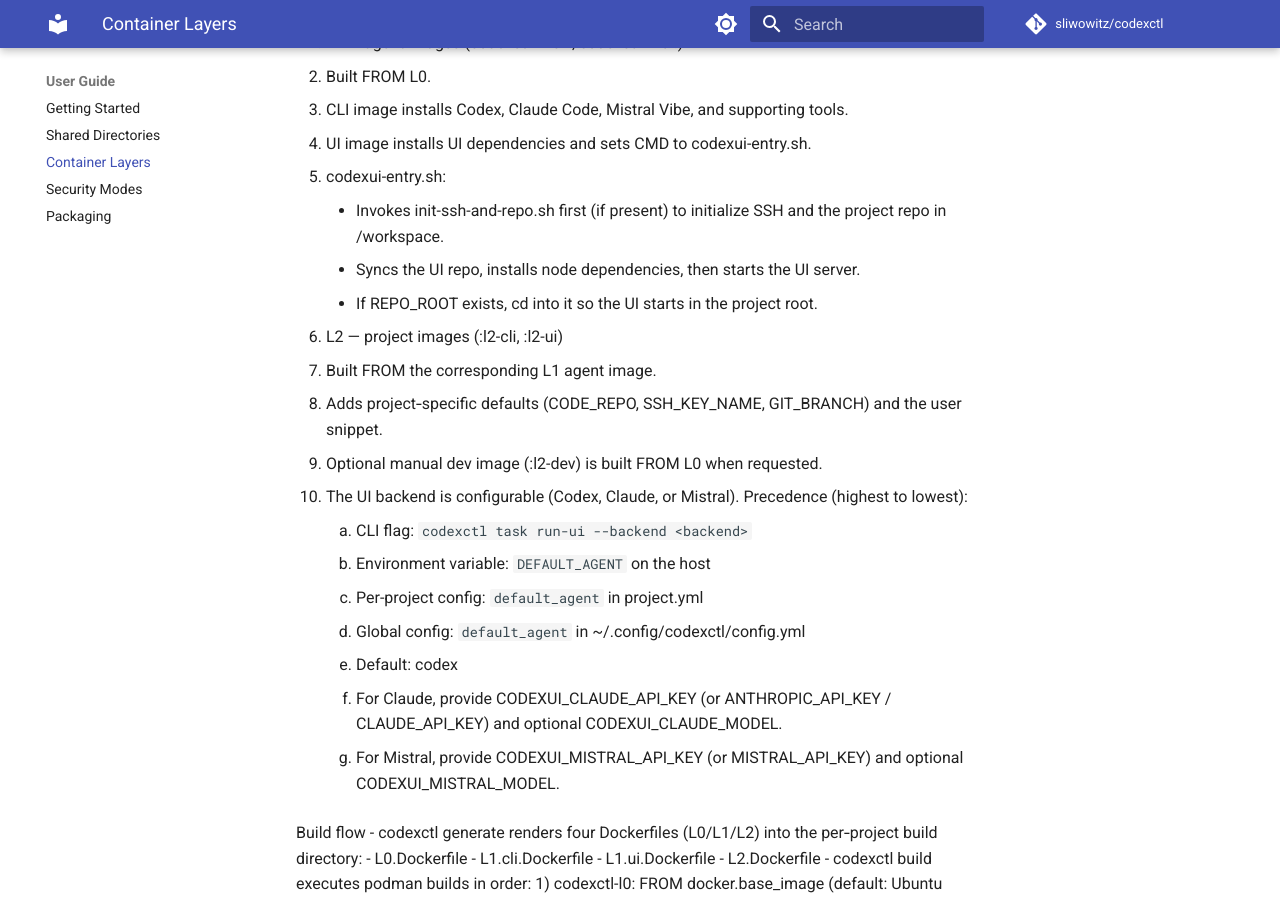
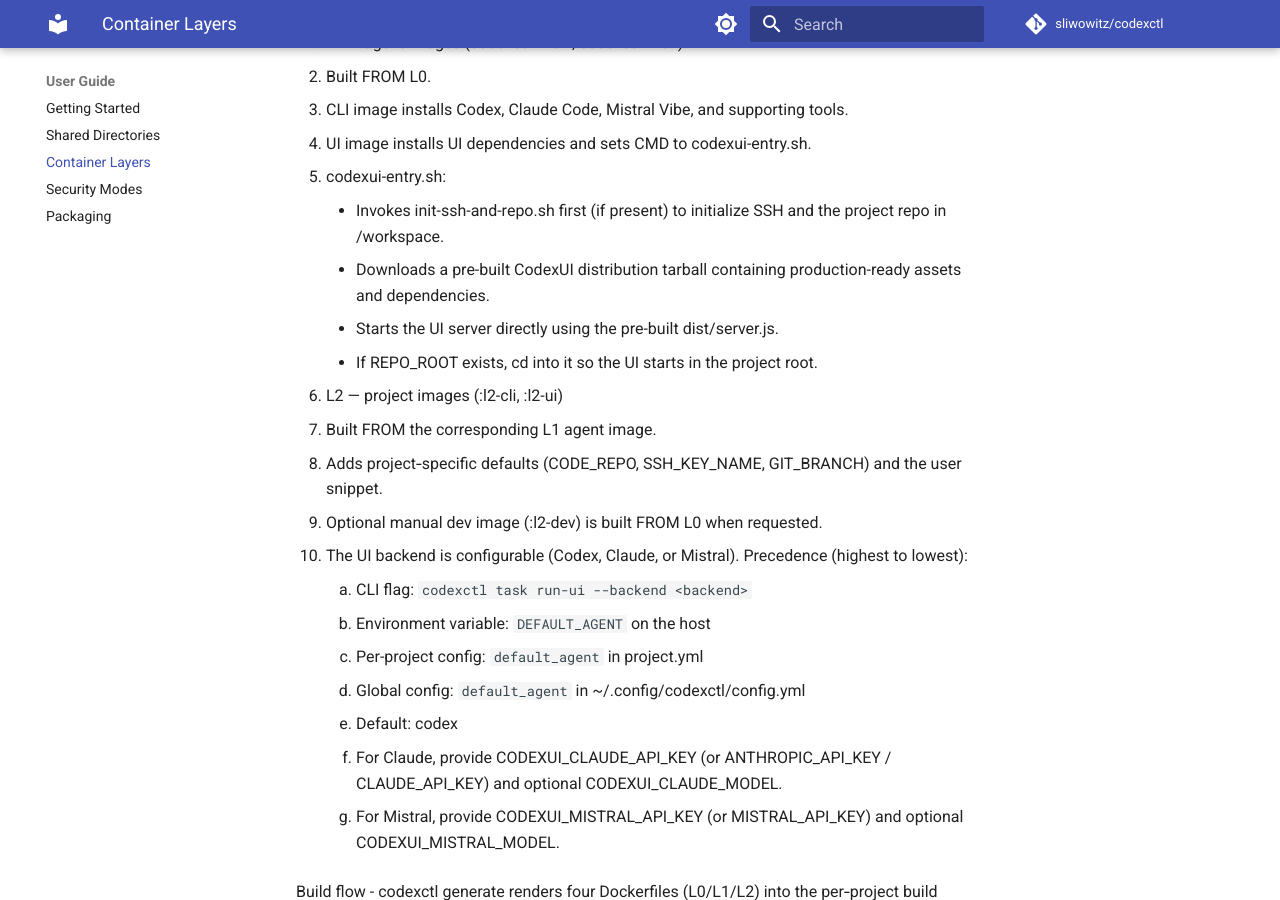
Before and after one commit to sliwowitz/luskctl, an MkDocs documentation site: the page built from docs/CONTAINER_LAYERS.md, in a window 1280 px wide and 900 px high, scrolled down 476 px. Built offline with MkDocs 1.6.1 and Material for MkDocs 9.7.7, drawn with Linux system fonts in a browser that asks for light colours; comment, search, counter and statistics services are not loaded.

Commit message:
feat: load UI from tarball instead of dev repo
This commit implements the new approach to load the CodexUI from pre-built
distribution tarballs instead of cloning and building from the dev repository.

Key changes:
- Replace git clone + npm install with tarball download and extraction
- Remove git dependency from UI Dockerfile (no longer needed)
- Add curl dependency for downloading tarballs
- Simplify UI startup to use pre-built dist/server.js
- Update documentation to reflect new approach

Benefits:
- Significantly faster container startup (no git clone, no npm install)
- More reliable (uses pre-built production assets)
- Smaller container size (no git, no dev dependencies)
- Better security (no arbitrary code execution during build)

Generated by Mistral Vibe.
Co-Authored-By: Mistral Vibe <vibe@mistral.ai>

```diff
--- a/docs/CONTAINER_LAYERS.md
+++ b/docs/CONTAINER_LAYERS.md
@@ -20,7 +20,8 @@
    - UI image installs UI dependencies and sets CMD to codexui-entry.sh.
    - codexui-entry.sh:
      - Invokes init-ssh-and-repo.sh first (if present) to initialize SSH and the project repo in /workspace.
-     - Syncs the UI repo, installs node dependencies, then starts the UI server.
+     - Downloads a pre-built CodexUI distribution tarball containing production-ready assets and dependencies.
+     - Starts the UI server directly using the pre-built dist/server.js.
      - If REPO_ROOT exists, cd into it so the UI starts in the project root.
 
 2. L2 — project images (<project>:l2-cli, <project>:l2-ui)
```
Also changed, not shown: docs/DEVELOPER.md (+1 -1 lines), 2 other files.
